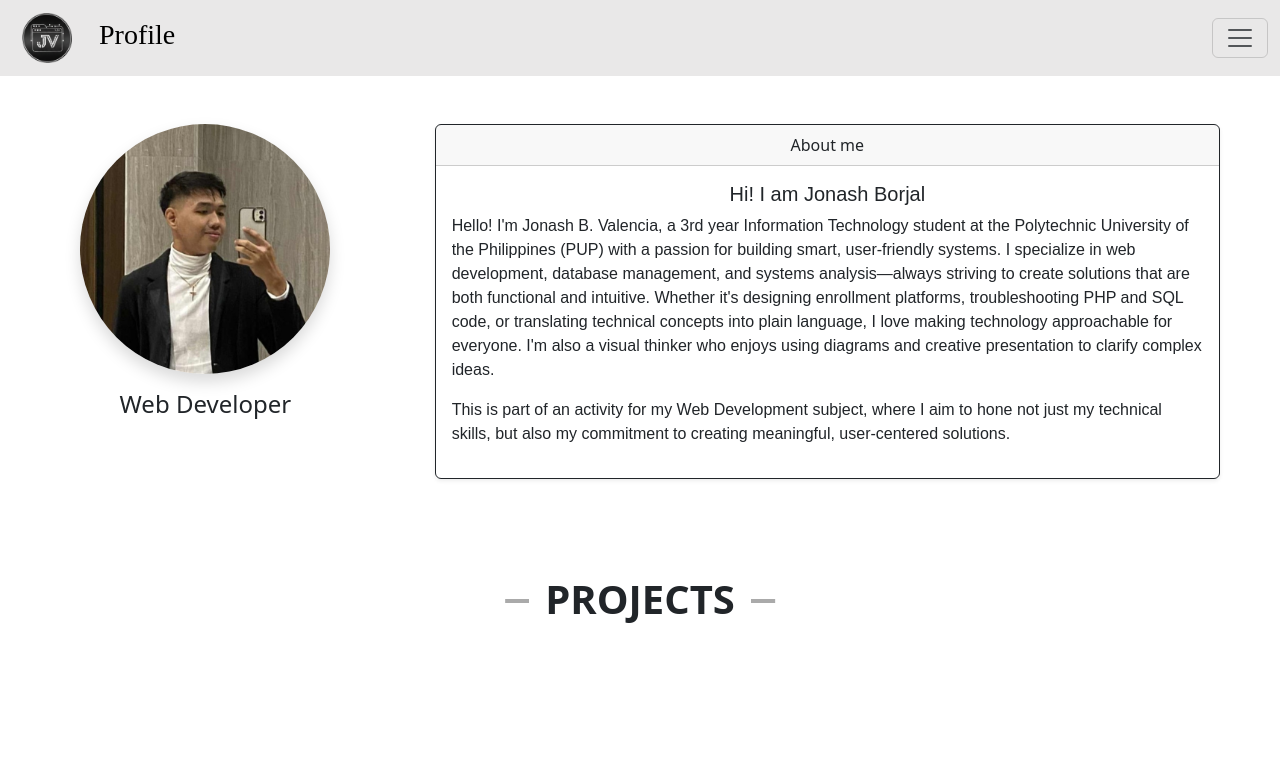
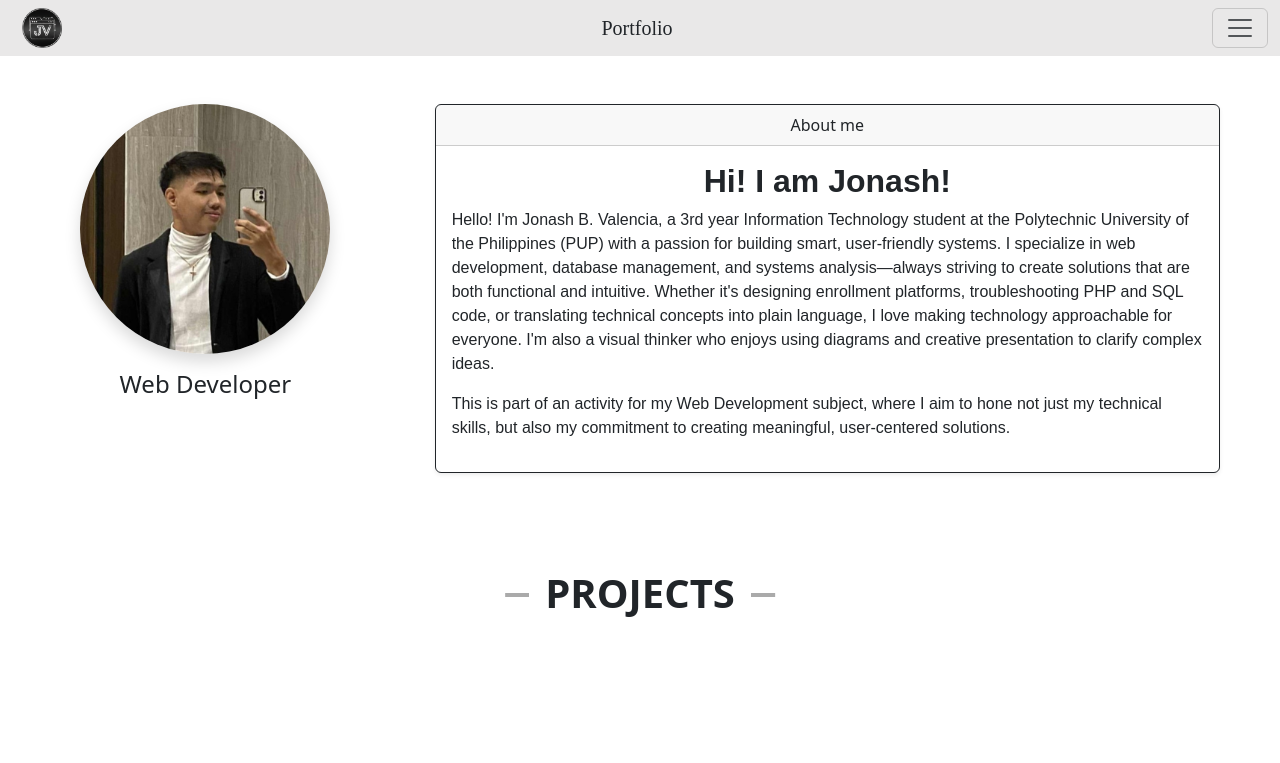
Before and after one commit to jonash18/jonash18.github.io, a website: page index.html in a window 1280 px wide. Shown: the top 763 px of the page. Drawn offline with nearby package versions, Linux system fonts and the light colour scheme.

Commit message:
3rd commit

```diff
--- a/index.html
+++ b/index.html
@@ -10,16 +10,15 @@
         integrity="sha384-sRIl4kxILFvY47J16cr9ZwB07vP4J8+LH7qKQnuqkuIAvNWLzeN8tE5YBujZqJLB" crossorigin="anonymous">
 </head>
 
-<body data-bs-spy="scroll" data-bs-target="#navbarNav" data-bs-offset="100" tabindex="0"
+<body data-bs-spy="scroll" data-bs-target="#navbarNav" data-bs-offset="100" tabindex="04
     class="d-flex flex-column min-vh-100">
     <main class="flex-grow-1">
         <!--NAVBAR-->
         <nav class="navbar sticky-top" style="background-color: #e4e2e2c9;" data-bs-theme="light">
-            <div class="container-fluid">
-                <a class="navbar-brand" href="#" style="font-family: 'Poppins' ; font-size: 28px; text-align: center;">
-                    <img src="logo.png" alt="logo" width="50px" height="50px"
-                        style="margin-right:20px; margin-left: 10px;">
-                    Profile
+            <div class="container-fluid" <a href="#" class="navbar-brand"
+                style="font-family: 'Poppins' ; font-size: 20px; text-align: center;">
+                <img src="logo.png" alt="logo" width="40px" height="40px" style="margin-left: 10px;">
+                Portfolio
                 </a>
                 <button class="navbar-toggler" type="button" data-bs-toggle="collapse" data-bs-target="#navbarNav"
                     aria-controls="navbarNav" aria-expanded="false" aria-label="Toggle navigation">
@@ -51,7 +50,7 @@
                 <div class="card border-dark shadow-sm" style="margin-right: 60px;">
                     <div class="card-header text-center">About me</div>
                     <div class="card-body" style="font-family: Arial, Helvetica, sans-serif;">
-                        <h5 class="card-title text-center">Hi! I am Jonash Borjal</h5>
+                        <h2 class="card-title text-center fw-bold">Hi! I am Jonash!</h2>
                         <p class="card-text">
                             Hello! I'm Jonash B. Valencia, a 3rd year Information Technology student at the
                             Polytechnic University of the Philippines (PUP) with a passion for building smart,
@@ -75,8 +74,8 @@
         </div>
         </div>
         <div class="text-center my-5">
-            <h1 class="fw-bold text-uppercase position-relative d-inline-block px-4 mt-5">
-                <span class="bg-white px-3">Projects</span>
+            <h1 class="fw-bold text-uppercase position-relative d-inline-block px-4 mt-5 text-center">
+                <span class="bg-white px-3 ">Projects</span>
                 <div class="position-absolute bottom-0 start-50 translate-middle-x w-100"
                     style="height: 4px; background-color: #aaaaaa; z-index: -1; top: 50%;">
             </h1>
@@ -90,8 +89,8 @@
                             <img src="iphone-17.png" class="card-img-top" alt="ACT 4">
                             <div class="card-body">
                                 <h2 class="card-title text-center">Apple Iphone </h2>
-                                <a class="btn btn-primary btn btn-outline-light btn-lg px-4" href=https://jonash18.github.io/IPHONE/ role="button"
-                                    rel="noopener">view</a>
+                                <a class="btn btn-primary btn btn-outline-light btn-lg px-4"
+                                    href=https://jonash18.github.io/IPHONE/ role="button" rel="noopener">view</a>
                             </div>
                             <div class="card-footer">
                                 <small class="text-body-secondary">Activity 4</small>
@@ -101,8 +100,8 @@
                             <img src="Taal-Volcano4.jpg" class="card-img-top" alt="Act5">
                             <div class="card-body">
                                 <h2 class="card-title text-center">Taal Volcano</h2>
-                                <a class="btn btn-primary btn btn-outline-light btn-lg px-4" href=https://jonash18.github.io/TaalVolcano/ role="button"
-                                    rel="noopener">view</a>
+                                <a class="btn btn-primary btn btn-outline-light btn-lg px-4"
+                                    href=https://jonash18.github.io/TaalVolcano/ role="button" rel="noopener">view</a>
                             </div>
                             <div class="card-footer">
                                 <small class="text-body-secondary">Activity No. 5</small>
```
